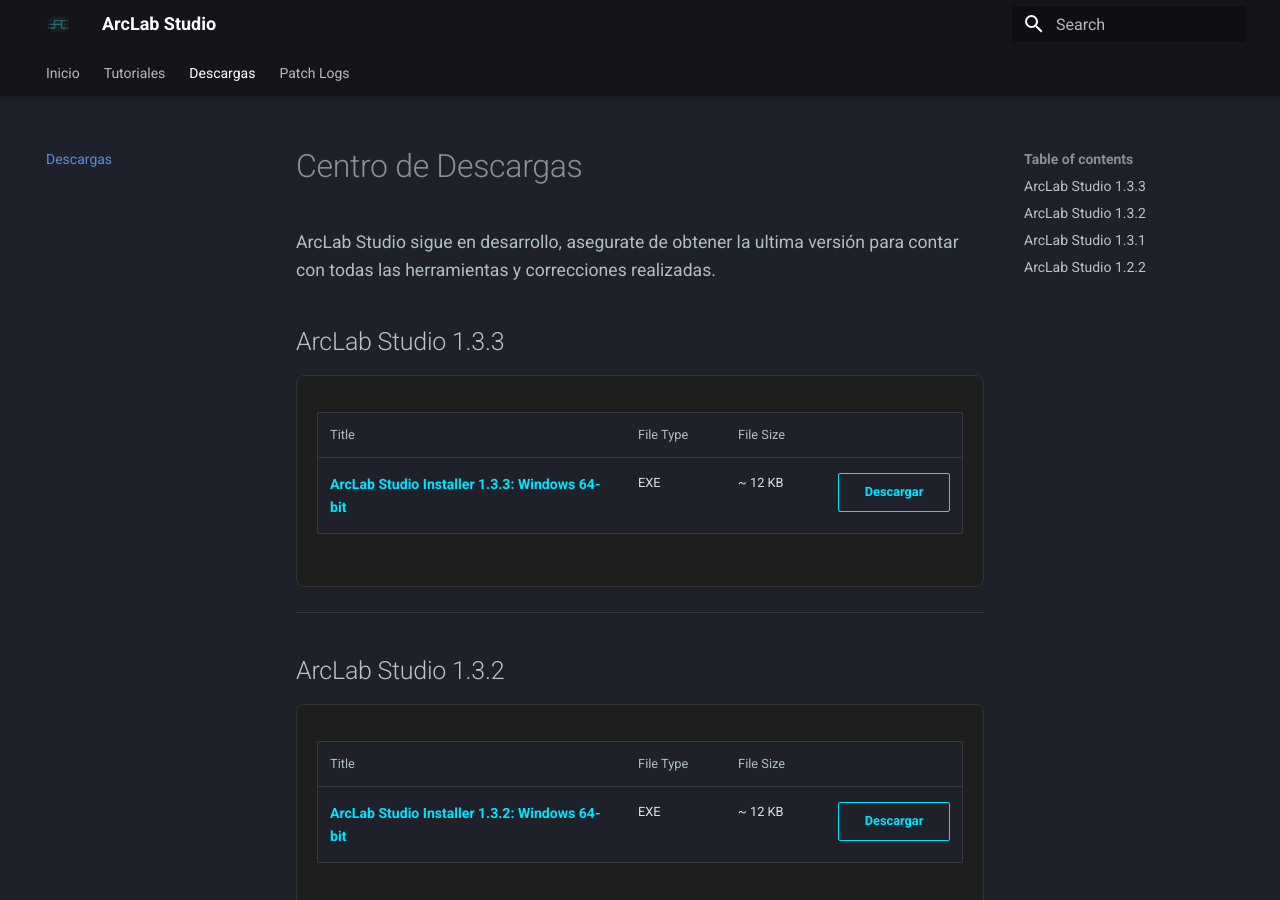
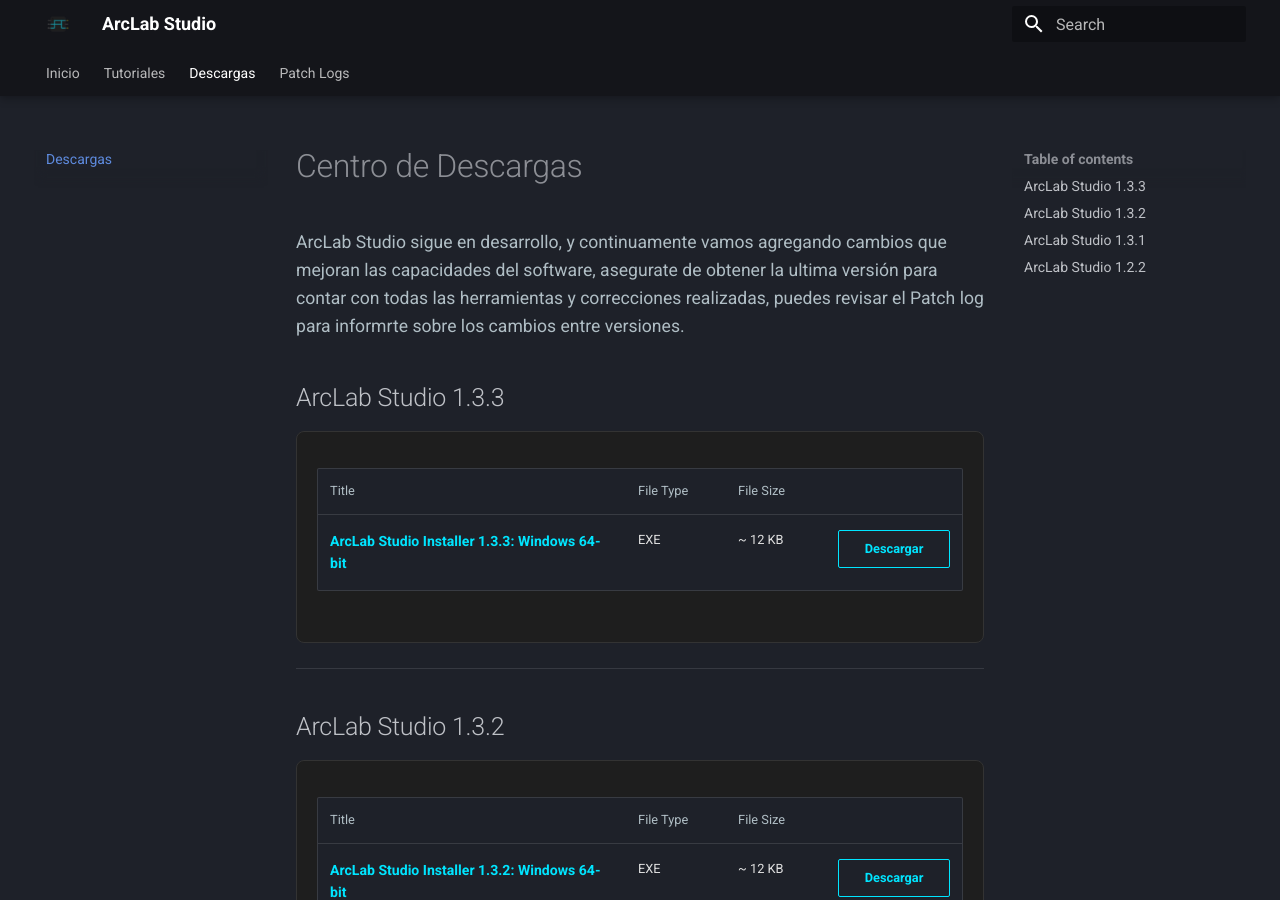
Before and after one commit to TheNicolen/ArcLab, an MkDocs documentation site: the page built from docs/descargas.md, in a window 1280 px wide and 900 px high. Built offline with MkDocs 1.6.1 and Material for MkDocs 9.7.7, drawn with Linux system fonts in a browser that asks for light colours.

Commit message:
descargas cabecera

```diff
--- a/docs/descargas.md
+++ b/docs/descargas.md
@@ -1,7 +1,7 @@
 # Centro de Descargas
 
 <p style="font-size: 1.1em; color: #b0bec5; margin-bottom: 30px;">
-  ArcLab Studio sigue en desarrollo, asegurate de obtener la ultima versión para contar con todas las herramientas y correcciones realizadas.
+  ArcLab Studio sigue en desarrollo, y continuamente vamos agregando cambios que mejoran las capacidades del software, asegurate de obtener la ultima versión para contar con todas las herramientas y correcciones realizadas, puedes revisar el Patch log para informrte sobre los cambios entre versiones.
 </p>
 
 ## ArcLab Studio 1.3.3
```
Also changed, not shown: docs/assets/hoja_tecnica.png (added), docs/assets/rtl_autogenrado.png (added), docs/assets/svg.png (added).
